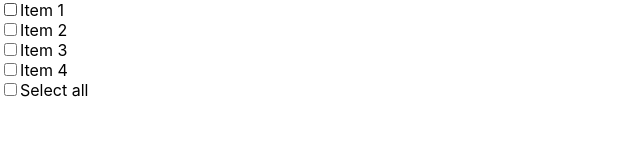
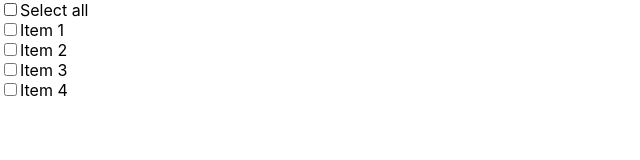
Before and after one commit to lmsec/technical-tests, a React (Create React App) app in the folder react-tests/: page / in a window 1280 px wide. Shown: the top 160 px of the page, without its empty margins (0-640 px from the left). Built offline with nearby package versions, Linux system fonts and the light colour scheme.

Commit message:
react tests: fully functional

```diff
--- a/react-tests/src/components/App.js
+++ b/react-tests/src/components/App.js
@@ -21,32 +21,44 @@ class App extends Component {
         selectAllCheckbox: false
     };
 
+    selectAll = isSelected => {
+        Object.keys(this.state.itemCheckboxes).forEach(name => {
+            this.setState(prevState => ({
+                itemCheckboxes: {
+                    ...prevState.itemCheckboxes,
+                    [name]: isSelected
+                }
+            }));
+        });
+
+        this.setState(() => ({
+            selectAllCheckbox: isSelected
+        }));
+    };
+
     handleItemCheckboxChange = changeEvent => {
         const {name} = changeEvent.target;
 
         console.log(changeEvent.target);
-        this.setState(prevState => ({
-            itemCheckboxes: {
-                ...prevState.itemCheckboxes,
-                [name]: !prevState.itemCheckboxes[name]
+        this.setState(
+            prevState => ({
+                itemCheckboxes: {
+                    ...prevState.itemCheckboxes,
+                    [name]: !prevState.itemCheckboxes[name]
+                }
+            }),
+            () => {
+                if (Object.keys(this.state.itemCheckboxes)
+                    .filter(name => !this.state.itemCheckboxes[name])
+                    .length === 0) {
+                    this.selectAll(true);
+                }
             }
-        }));
+        );
     };
 
-    handleSelectAllCheckboxChange = () => {
-        Object.keys(this.state.itemCheckboxes).forEach(itemCheckbox => {
-            this.setState(prevState => ({
-                itemCheckboxes: {
-                    ...prevState.itemCheckboxes,
-                    [itemCheckbox]: !prevState.selectAllCheckbox
-                }
-            }));
-        });
-
-        this.setState(prevState => ({
-            selectAllCheckbox: !prevState.selectAllCheckbox
-        }));
-    };
+    handleSelectAllCheckboxChange = () =>
+        this.selectAll(!this.state.selectAllCheckbox);
 
     createItemCheckbox = name => (
         <Checkbox
@@ -66,12 +78,12 @@ class App extends Component {
         />
     );
 
-    createCheckboxes = () => [...ITEMS.map(this.createItemCheckbox), this.createSelectAllCheckbox()];
+    createCheckboxes = () => [this.createSelectAllCheckbox(), ...ITEMS.map(this.createItemCheckbox)];
 
     render() {
         return (
             <div className="container">
-                        {this.createCheckboxes()}
+                {this.createCheckboxes()}
             </div>
         );
     }
```
